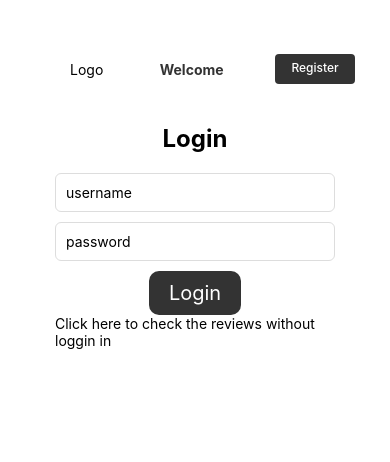
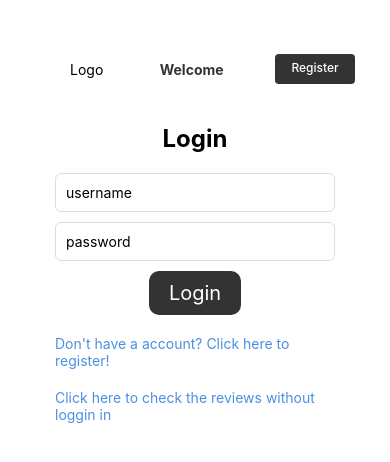
Before and after one commit to PattonYin/YY_music_mobile, a React Native app: screen / in a window 390 px wide. Shown: the top 462 px of the page. Built offline with nearby package versions, Linux system fonts and the light colour scheme.

Commit message:
Styling Update (issue #12)

```diff
--- a/components/Home.js
+++ b/components/Home.js
@@ -66,9 +66,6 @@ export default function Home() {
         <TopBar />
       </View>
       <View style={styles.main}>{renderSection()}</View>
-      {/* <View style={styles.list}>
-        <ViewSong />
-      </View> */}
     </View>
   );
 }
--- a/components/login.js
+++ b/components/login.js
@@ -71,8 +71,17 @@ export default function Login() {
       <TouchableOpacity style={styles.button} onPress={handleSubmit}>
         <Text style={styles.buttonText}>Login</Text>
       </TouchableOpacity>
+      <Text
+        style={styles.loginText}
+        onPress={() => {
+          setSection("Register");
+        }}
+      >
+        Don't have a account? Click here to register!
+      </Text>
 
       <Text
+        style={styles.loginText}
         onPress={() => {
           setSection("viewSong");
         }}
```
